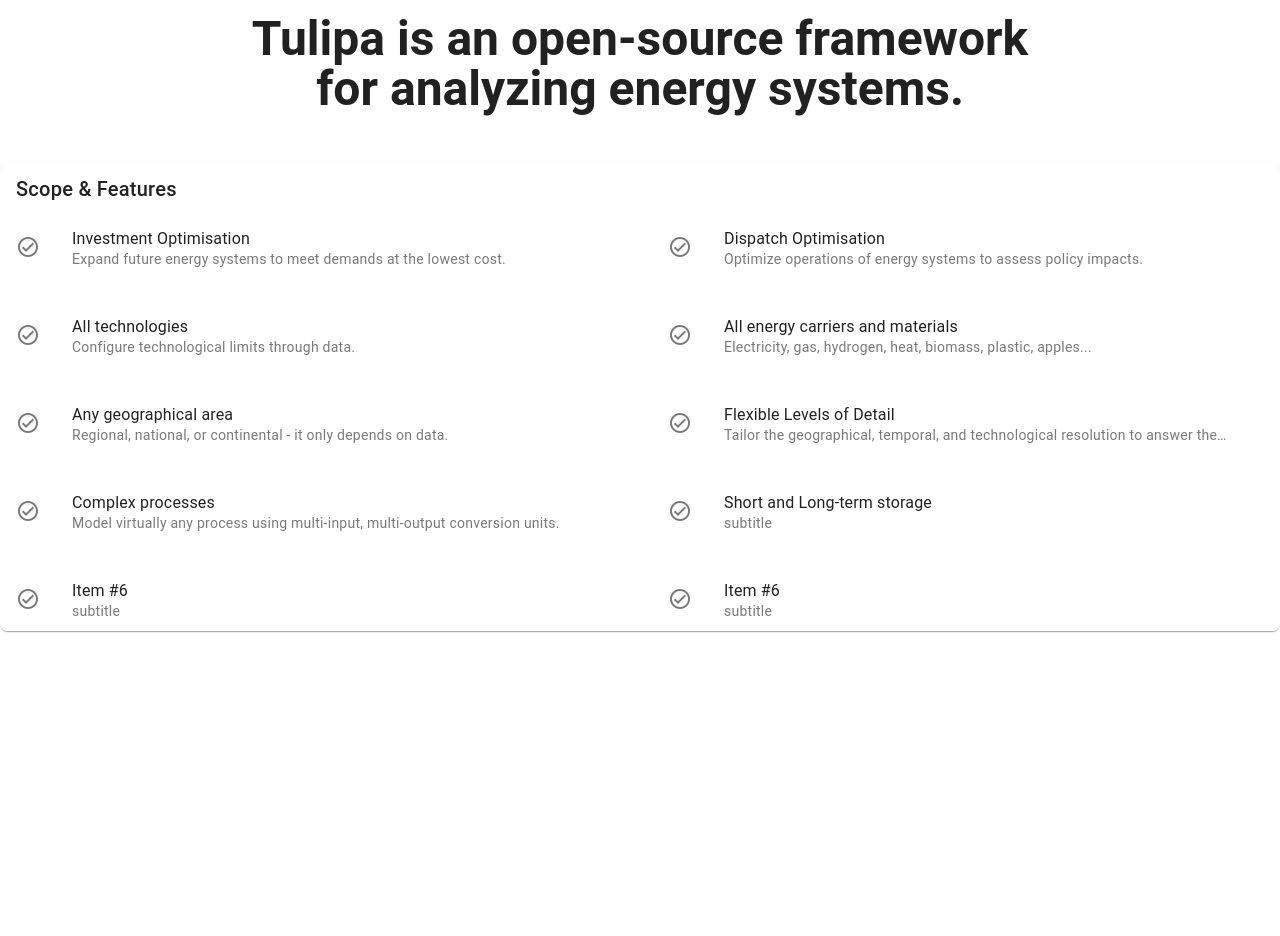
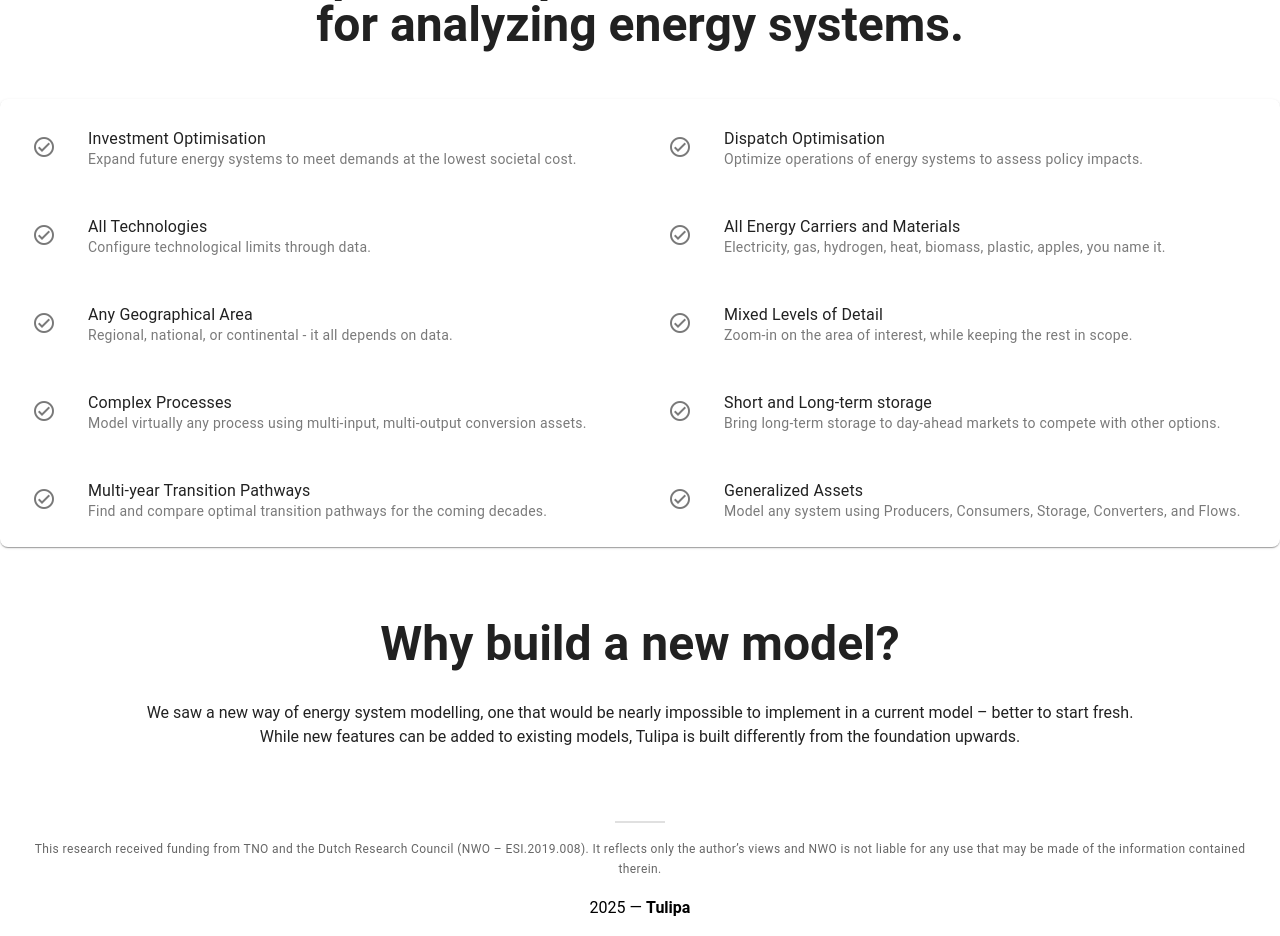
Before and after one commit to clizbe/tulipa-website, a Vue app: page / in a window 1280 px wide. Shown: the part 460-1396 px from the top of the page. Before the commit the page ends 1091 px from the top, so only its background shows below. Built offline with nearby package versions, Linux system fonts and the light colour scheme; a small style sheet from the web is missing.

Commit message:
Add partners and funding footer.

```diff
--- a/components.d.ts
+++ b/components.d.ts
@@ -10,10 +10,10 @@
   export interface GlobalComponents {
     AppBar: typeof import('./src/components/AppBar.vue')['default']
     Features: typeof import('./src/components/Features.vue')['default']
+    Footer: typeof import('./src/components/Footer.vue')['default']
     HelloWorld: typeof import('./src/components/HelloWorld.vue')['default']
     Packages: typeof import('./src/components/Packages.vue')['default']
     RouterLink: typeof import('vue-router')['RouterLink']
     RouterView: typeof import('vue-router')['RouterView']
-    VueFooter: typeof import('./src/components/VueFooter.vue')['default']
   }
 }
--- a/src/App.vue
+++ b/src/App.vue
@@ -1,12 +1,16 @@
 <template>
   <v-app>
     <AppBar />
+
     <v-main>
       <router-view />
     </v-main>
+
+    <Footer />
   </v-app>
 </template>
 
 <script setup>
 import AppBar from '@/components/AppBar.vue'
+import Footer from '@/components/Footer.vue'
 </script>
--- a/src/components/Features.vue
+++ b/src/components/Features.vue
@@ -2,10 +2,9 @@
   <v-card
     class="mx-auto"
     max-width="1500"
-    title="Scope & Features"
     rounded="lg"
   >
-    <v-row>
+    <v-row class="pa-4">
       <v-col
       v-for="(item, index) in feature_list"
       :key="index"
@@ -29,43 +28,43 @@
   const feature_list = [
     {
       title: 'Investment Optimisation',
-      subtitle: 'Expand future energy systems to meet demands at the lowest cost.',
+      subtitle: 'Expand future energy systems to meet demands at the lowest societal cost.',
     },
     {
       title: 'Dispatch Optimisation',
       subtitle: 'Optimize operations of energy systems to assess policy impacts.',
     },
     {
-      title: 'All technologies',
+      title: 'All Technologies',
       subtitle: 'Configure technological limits through data.',
     },
     {
-      title: 'All energy carriers and materials',
-      subtitle: 'Electricity, gas, hydrogen, heat, biomass, plastic, apples...',
+      title: 'All Energy Carriers and Materials',
+      subtitle: 'Electricity, gas, hydrogen, heat, biomass, plastic, apples, you name it.',
     },
     {
-      title: 'Any geographical area',
-      subtitle: 'Regional, national, or continental - it only depends on data.',
+      title: 'Any Geographical Area',
+      subtitle: 'Regional, national, or continental - it all depends on data.',
     },
     {
-      title: 'Flexible Levels of Detail',
-      subtitle: 'Tailor the geographical, temporal, and technological resolution to answer the question at hand.',
+      title: 'Mixed Levels of Detail',
+      subtitle: 'Zoom-in on the area of interest, while keeping the rest in scope.',
     },
     {
-      title: 'Complex processes',
-      subtitle: 'Model virtually any process using multi-input, multi-output conversion units.',
+      title: 'Complex Processes',
+      subtitle: 'Model virtually any process using multi-input, multi-output conversion assets.',
     },
     {
       title: 'Short and Long-term storage',
-      subtitle: 'subtitle',
+      subtitle: 'Bring long-term storage to day-ahead markets to compete with other options.',
     },
     {
-      title: 'Item #6',
-      subtitle: 'subtitle',
+      title: 'Multi-year Transition Pathways',
+      subtitle: 'Find and compare optimal transition pathways for the coming decades.',
     },
     {
-      title: 'Item #6',
-      subtitle: 'subtitle',
+      title: 'Generalized Assets',
+      subtitle: 'Model any system using Producers, Consumers, Storage, Converters, and Flows.',
     },
   ]
 </script>
--- /dev/null
+++ b/src/components/Footer.vue
@@ -0,0 +1,21 @@
+<template>
+  <v-footer class="text-center d-flex flex-column ga-2 py-4" color="background">
+
+    <v-divider class="my-2" thickness="2" width="50"></v-divider>
+
+    <div class="text-caption font-weight-regular opacity-60">
+      This research received funding from TNO and the Dutch Research Council (NWO – ESI.2019.008).
+      It reflects only the author’s views and NWO is not liable for any use that may be made of the
+      information contained therein.
+    </div>
+
+    <v-divider></v-divider>
+
+    <div>
+      {{ new Date().getFullYear() }} — <strong>Tulipa</strong>
+    </div>
+  </v-footer>
+</template>
+<script setup>
+
+</script>
--- a/src/components/HelloWorld.vue
+++ b/src/components/HelloWorld.vue
@@ -1,3 +1,4 @@
+//This is an old file from the Vuetify template. Just keeping it a while for reference.
 <template>
   <v-container class="mx-auto" max-width="1500">
     <div>
--- a/src/components/VueFooter.vue
+++ /dev/null
@@ -1,82 +0,0 @@
-<template>
-  <v-footer
-    app
-    height="40"
-  >
-    <a
-      v-for="item in items"
-      :key="item.title"
-      class="d-inline-block mx-2 social-link"
-      :href="item.href"
-      rel="noopener noreferrer"
-      target="_blank"
-      :title="item.title"
-    >
-      <v-icon
-        :icon="item.icon"
-        :size="item.icon === '$vuetify' ? 24 : 16"
-      />
-    </a>
-
-    <div
-      class="text-caption text-disabled"
-      style="position: absolute; right: 16px;"
-    >
-      &copy; 2016-{{ (new Date()).getFullYear() }} <span class="d-none d-sm-inline-block">Vuetify, LLC</span>
-      —
-      <a
-        class="text-decoration-none on-surface"
-        href="https://vuetifyjs.com/about/licensing/"
-        rel="noopener noreferrer"
-        target="_blank"
-      >
-        MIT License
-      </a>
-    </div>
-  </v-footer>
-</template>
-
-<script setup>
-  const items = [
-    {
-      title: 'Vuetify Documentation',
-      icon: `$vuetify`,
-      href: 'https://vuetifyjs.com/',
-    },
-    {
-      title: 'Vuetify Support',
-      icon: 'mdi-shield-star-outline',
-      href: 'https://support.vuetifyjs.com/',
-    },
-    {
-      title: 'Vuetify X',
-      icon: ['M2.04875 3.00002L9.77052 13.3248L1.99998 21.7192H3.74882L10.5519 14.3697L16.0486 21.7192H22L13.8437 10.8137L21.0765 3.00002H19.3277L13.0624 9.76874L8.0001 3.00002H2.04875ZM4.62054 4.28821H7.35461L19.4278 20.4308H16.6937L4.62054 4.28821Z'],
-      href: 'https://x.com/vuetifyjs',
-    },
-    {
-      title: 'Vuetify GitHub',
-      icon: `mdi-github`,
-      href: 'https://github.com/vuetifyjs/vuetify',
-    },
-    {
-      title: 'Vuetify Discord',
-      icon: ['M22,24L16.75,19L17.38,21H4.5A2.5,2.5 0 0,1 2,18.5V3.5A2.5,2.5 0 0,1 4.5,1H19.5A2.5,2.5 0 0,1 22,3.5V24M12,6.8C9.32,6.8 7.44,7.95 7.44,7.95C8.47,7.03 10.27,6.5 10.27,6.5L10.1,6.33C8.41,6.36 6.88,7.53 6.88,7.53C5.16,11.12 5.27,14.22 5.27,14.22C6.67,16.03 8.75,15.9 8.75,15.9L9.46,15C8.21,14.73 7.42,13.62 7.42,13.62C7.42,13.62 9.3,14.9 12,14.9C14.7,14.9 16.58,13.62 16.58,13.62C16.58,13.62 15.79,14.73 14.54,15L15.25,15.9C15.25,15.9 17.33,16.03 18.73,14.22C18.73,14.22 18.84,11.12 17.12,7.53C17.12,7.53 15.59,6.36 13.9,6.33L13.73,6.5C13.73,6.5 15.53,7.03 16.56,7.95C16.56,7.95 14.68,6.8 12,6.8M9.93,10.59C10.58,10.59 11.11,11.16 11.1,11.86C11.1,12.55 10.58,13.13 9.93,13.13C9.29,13.13 8.77,12.55 8.77,11.86C8.77,11.16 9.28,10.59 9.93,10.59M14.1,10.59C14.75,10.59 15.27,11.16 15.27,11.86C15.27,12.55 14.75,13.13 14.1,13.13C13.46,13.13 12.94,12.55 12.94,11.86C12.94,11.16 13.45,10.59 14.1,10.59Z'],
-      href: 'https://community.vuetifyjs.com/',
-    },
-    {
-      title: 'Vuetify Reddit',
-      icon: `mdi-reddit`,
-      href: 'https://reddit.com/r/vuetifyjs',
-    },
-  ]
-</script>
-
-<style scoped lang="sass">
-  .social-link :deep(.v-icon)
-    color: rgba(var(--v-theme-on-background), var(--v-disabled-opacity))
-    text-decoration: none
-    transition: .2s ease-in-out
-
-    &:hover
-      color: rgba(25, 118, 210, 1)
-</style>
--- a/src/layouts/default.vue
+++ b/src/layouts/default.vue
@@ -1,11 +1,12 @@
+//See App.vue for main layout with Navbar and Footer
 <template>
-
+<v-app>
   <v-main>
     <router-view />
   </v-main>
-
+</v-app>
 </template>
 
 <script setup>
-  //
+
 </script>
--- a/src/pages/About.vue
+++ b/src/pages/About.vue
@@ -2,9 +2,46 @@
   <!--
    Why build a new model?
     We saw a new way of energy system modelling, one that would be nearly impossible to implement in a current model – better to start fresh. While new features can be added to existing models, Tulipa is built differently from the foundation upwards.
-   Partners, Team
-   Finance
+   XPartners, Team
+   XFinance
    Mailing List?
    Contact
   -->
+
+
+  <v-container class="mx-auto" max-width="1500">
+      <div class="ma-10 mb-8 text-center">
+        <h1 class="text-h3 font-weight-bold">
+          Meet the Team
+        </h1>
+      </div>
+
+  <v-row>
+    <v-col cols="12" md="4">
+      <v-card
+        subtitle="Leading formulation quality"
+        text="At the Netherlands Organisation for Applied Scientific Research (TNO), we bridge the gap between academic research and real-world application. Our team’s expertise is in the mathematical basis of energy system optimisation. We also have a pulse on the real-world questions that are still unanswered and what modelling capability is needed to answer them, so we’re leading the fundamental research."
+        title="TNO"
+      ></v-card>
+    </v-col>
+
+        <v-col cols="12" md="4">
+      <v-card
+        subtitle="Leading software quality"
+        text="The Netherlands eScience Center is an organisation focused on improving the quality of code produced by researchers to make it more useful and maintainable beyond the scope of the research. The expertise of eScience has been vital to making Tulipa’s code as performant as the formulations – as well as tested, documented, modular, and all the other benefits of proper software engineering."
+        title="The Netherlands eScience Center"
+      ></v-card>
+    </v-col>
+
+        <v-col cols="12" md="4">
+      <v-card
+        subtitle="Supporting research innovation"
+        text="TUDelft and Utrecht University are two technical engineering universities in the Netherlands. Our post-doc, Phd candidates, and MSc students work with the experts from TNO to develop formulations that are efficient, accurate, and scalable to large-scale models. Once complete, their research is incorporated into Tulipa to support real-world analyses in the energy transition."
+        title="TU Delft & Utrecht University"
+      ></v-card>
+    </v-col>
+  </v-row>
+
+</v-container>
+
 </template>
--- a/src/pages/Learn.vue
+++ b/src/pages/Learn.vue
@@ -1,13 +1,4 @@
 <template>
-  <!--
-  Point to -> Technical Docs, Tutorials, etc
-  FAQ
-  Videos
-  Publications
-  X Posters
-  TulipaLearningCommunity
-  -->
-
   <!-- FAQ Section -->
   <div class="faq-container">
     <h1 class="faq-title"></h1>
@@ -38,16 +29,18 @@
             height="300"
             position="top"
             cover
+            loading="eager"
           ></v-img>
           <v-card-title class="text-subtitle-1">{{ pdf.title }}</v-card-title>
         </v-card>
       </v-col>
     </v-row>
   </v-container>
-
 </template>
 
 <script setup>
+import { onMounted } from 'vue'
+
 const pdfs = [
   {
     title: 'Overview',
@@ -74,10 +67,16 @@
 const openPDF = (url) => {
   window.open(url, '_blank')
 }
+onBeforeMount(() => {
+  const imagesToPreload = pdfs.map(p => p.thumbnail)
+  imagesToPreload.forEach(src => {
+    const img = new Image()
+    img.src = src
+  })
+})
 </script>
 
 <style scoped>
-
 .pdf-preview {
   cursor: pointer;
   transition: transform 0.2s;
--- a/src/pages/index.vue
+++ b/src/pages/index.vue
@@ -1,9 +1,9 @@
 <template>
   <!--
-  Features
+  XFeatures
   Applications?
   Why Tulipa
-  Unit Day video(?) but cleaner
+  Unit Day video(?) but cleaner and less aggressive?
   Mailing list?
   Packages?
   -->
@@ -12,7 +12,7 @@
       <v-img
         class="ma-10"
         height="250"
-        src="@/assets/logo.png"
+        src="/logos/logo.png"
       />
 
       <div class="mb-8 text-center">
@@ -24,6 +24,21 @@
   </v-container>
 
   <Features/>
+
+  <v-container class="mx-auto" max-width="1500">
+      <div class="mt-14 mb-8 text-center">
+        <h1 class="text-h3 font-weight-bold">
+          Why build a new model?
+        </h1>
+        <div class="my-8"></div>
+        <p>
+          We saw a new way of energy system modelling, one that would be nearly impossible to implement in a current model – better to start fresh. <br>  </br>
+          While new features can be added to existing models, Tulipa is built differently from the foundation upwards.
+        </p>
+      </div>
+
+  </v-container>
+
 </template>
 
 <script setup>
```
Also changed, not shown: public/logos/logo.png (renamed from src/assets/logo.png), public/logos/logo.svg (renamed from src/assets/logo.svg). Lines whose indentation alone changed are shown as unchanged.
